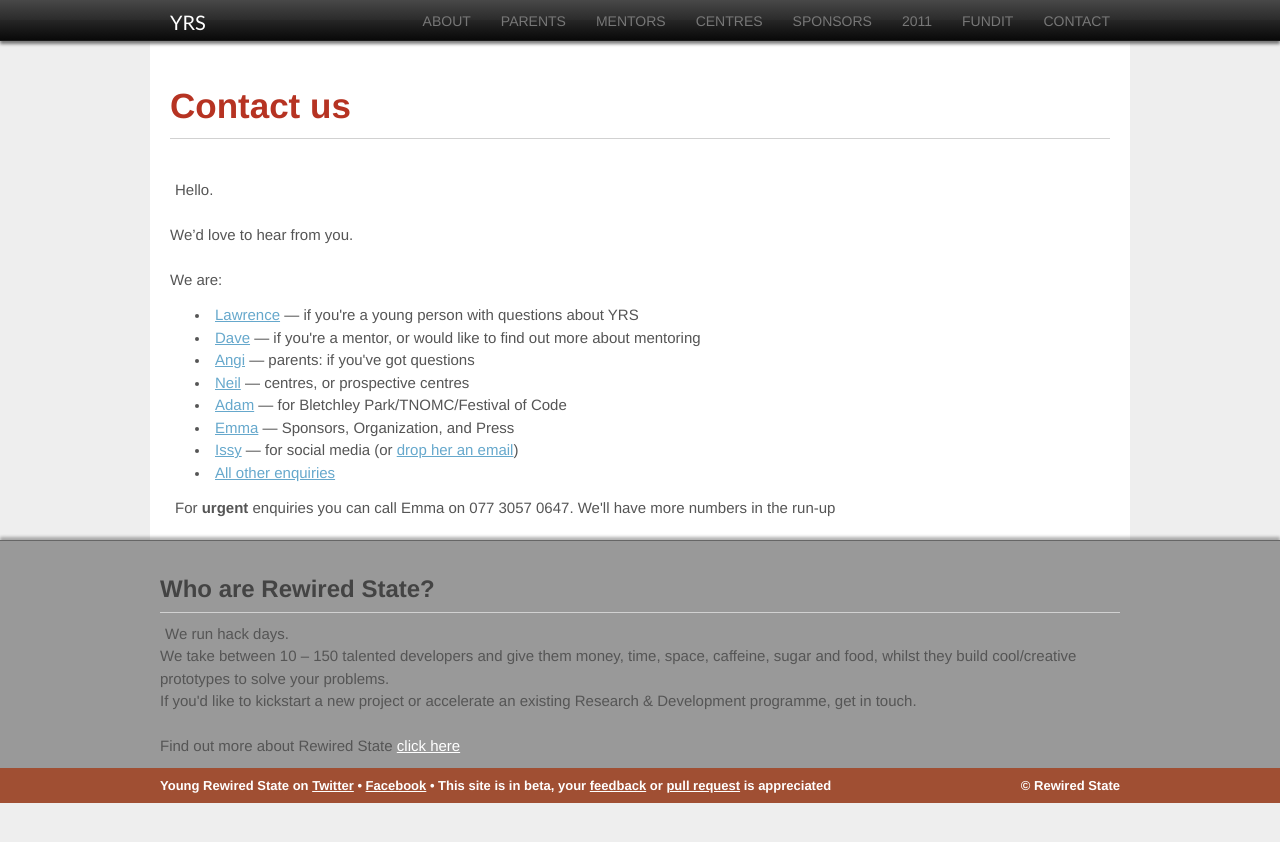
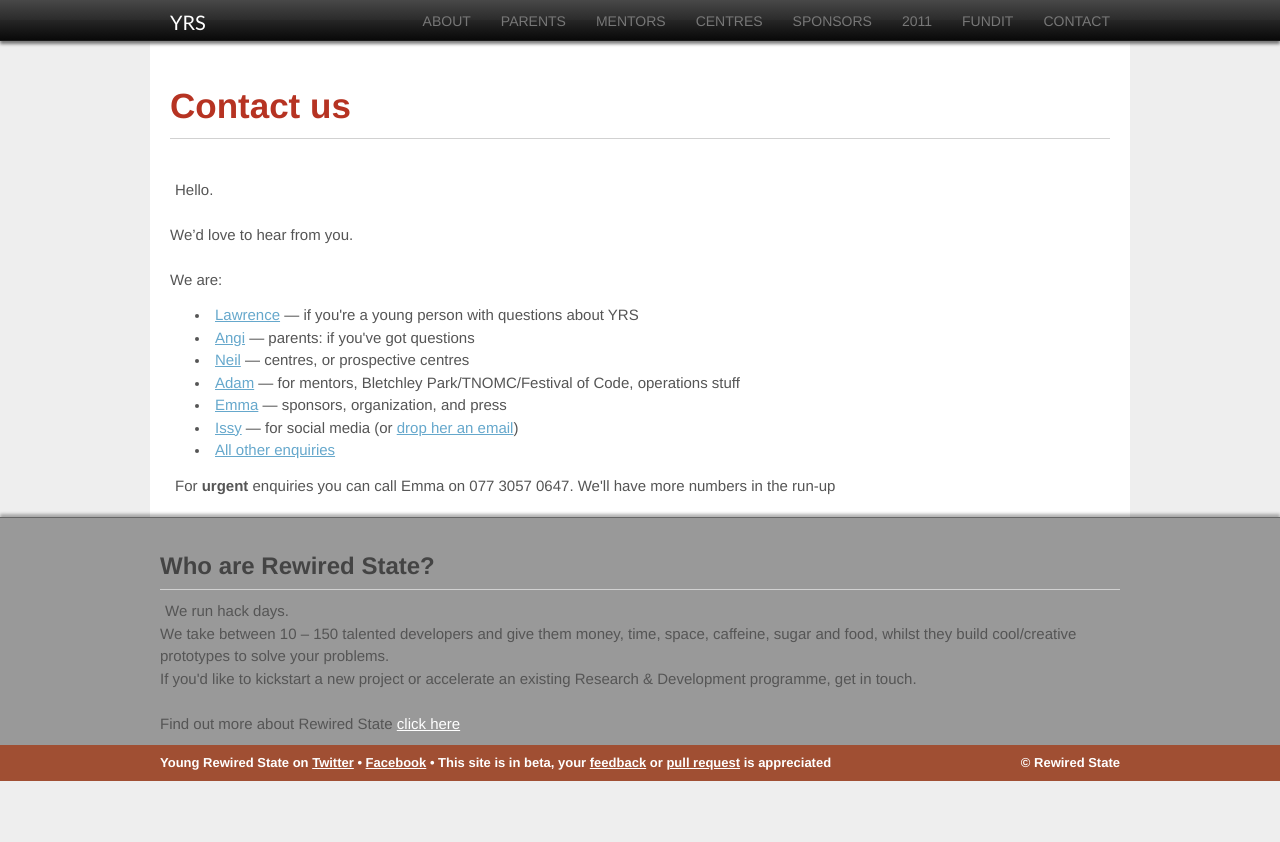
Before and after one commit to adamamyl/jekylld-yrs2012, a Jekyll site: the page built from contact/index.html, in a window 1280 px wide. Shown: the top 842 px of the page. Built offline with Jekyll 4.4.1, drawn with Linux system fonts in a browser that asks for light colours.

Commit message:
Adam is taking on mentors. Fix case inconsistencies

```diff
--- a/contact/index.html
+++ b/contact/index.html
@@ -14,17 +14,15 @@ title: Contact Us
 
             We are:
             <ul>
-                <li><p><a href="mailto:lawrence@rewiredstate.org.">Lawrence</a> &#8212;  if you're a young person with questions about YRS</p></li>
-
-                <li><p><a href="mailto:dave@bowsy.co.uk">Dave</a> &#8212; if you're a mentor, or would like to find out more about mentoring</p></li>
+                <li><p><a href="mailto:lawrence@rewiredstate.org.">Lawrence</a> &#8212; if you're a young person with questions about YRS</p></li>
 
                 <li><p><a href="mailto:angijlong@gmail.com">Angi</a> &#8212; parents: if you've got questions</p></li>
 
-                <li><p><a href="mailto:ncford@gmail.com">Neil</a> &#8212; centres, or prospective centres</p></li>
+                <li><p><a href="mailto:neil@youngrewiredstate.org">Neil</a> &#8212; centres, or prospective centres</p></li>
 
-                <li><p><a href="mailto:adam@rewiredstate.org.">Adam</a> &#8212; for Bletchley Park/TNOMC/Festival of Code</p></li>
+                <li><p><a href="mailto:adam@rewiredstate.org.">Adam</a> &#8212; for mentors, Bletchley Park/TNOMC/Festival of Code, operations stuff</p></li>
 
-                <li><p><a href="mailto:emma@rewiredstate.org.">Emma</a> &#8212; Sponsors, Organization, and Press</p></li>
+                <li><p><a href="mailto:emma@rewiredstate.org.">Emma</a> &#8212; sponsors, organization, and press</p></li>
 
                 <li><p><a href="http://twitter.com/#!/youngrewired">Issy</a> &#8212; for social media (or <a href="mailto:isabell@youngrewiredstate.org">drop her an email</a>)</p></li>
 
```
